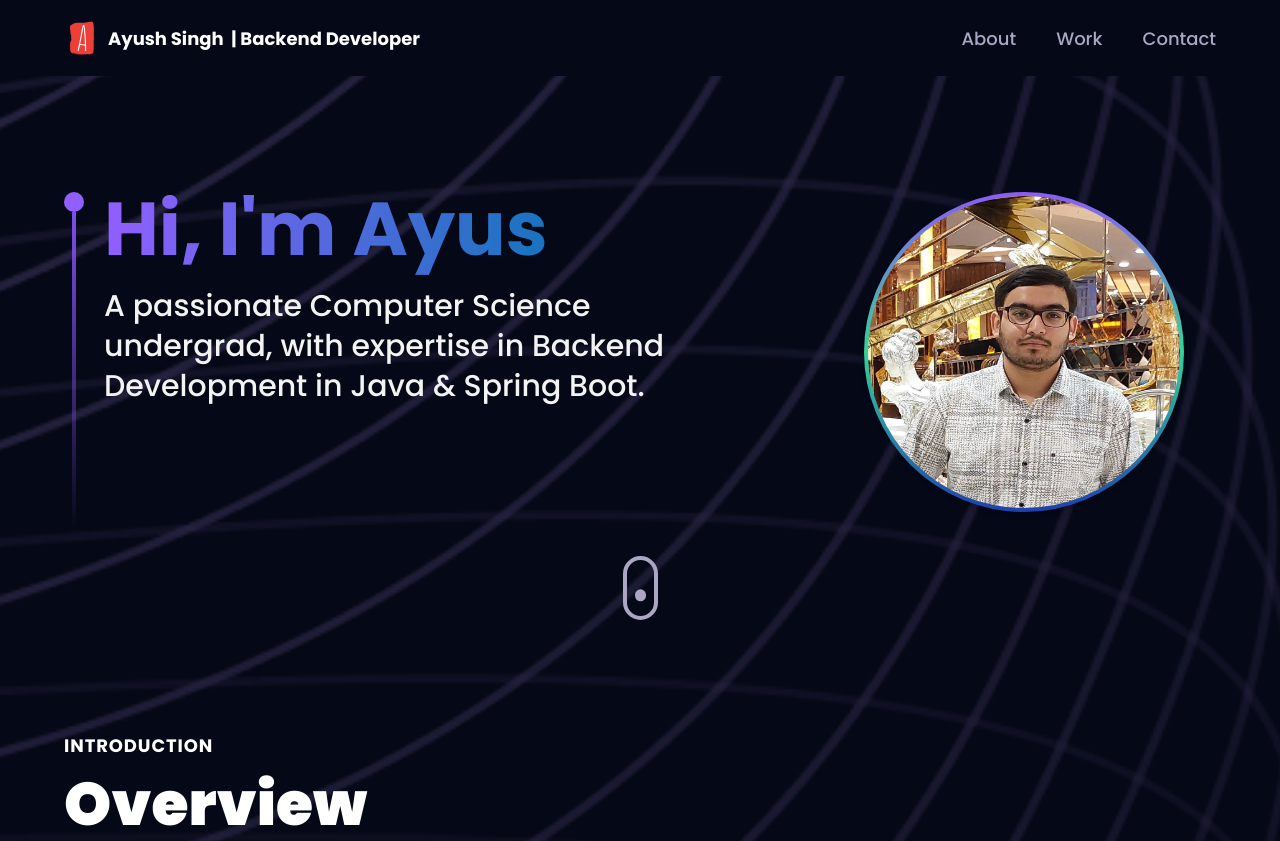
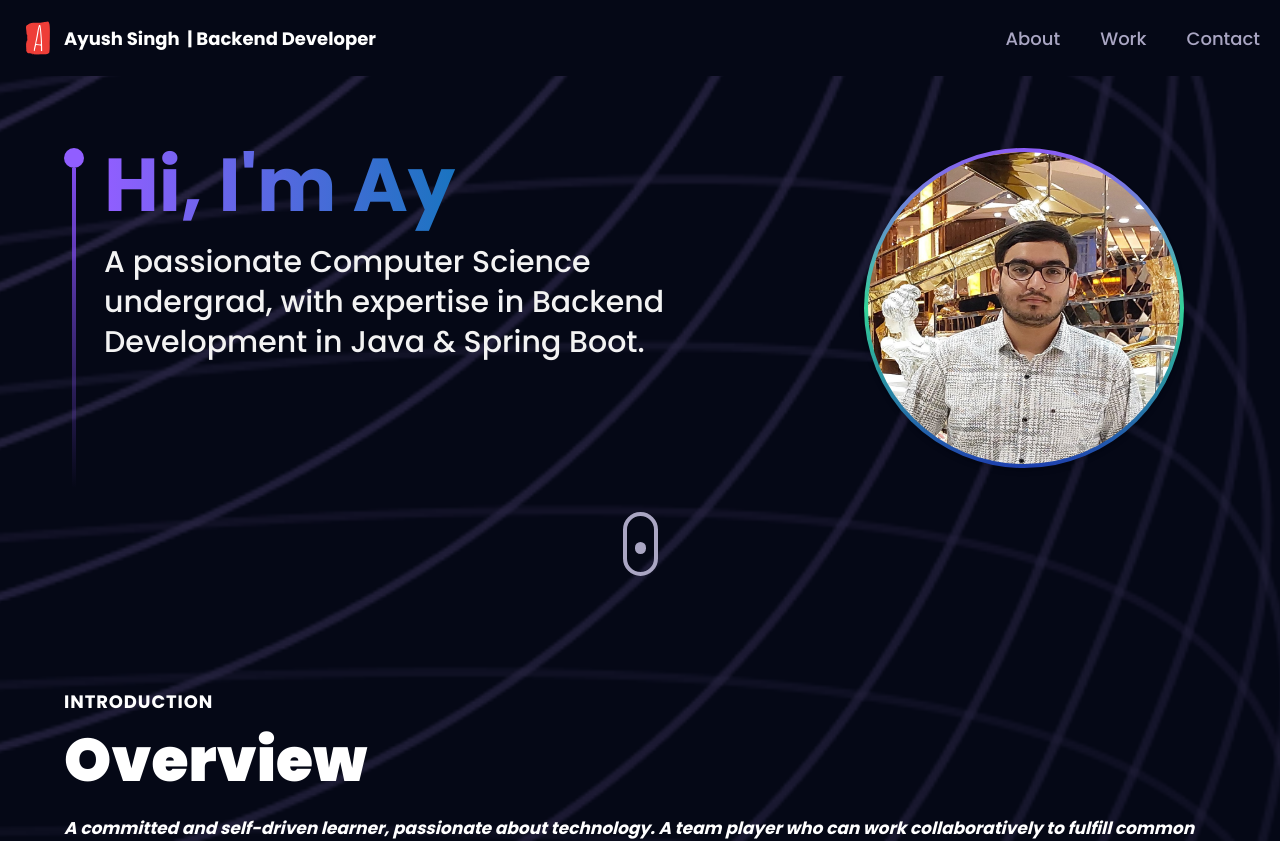
Before and after one commit to singhayush20/portfolio-website, a React (Vite) app: page / in a window 1280 px wide. Shown: the top 841 px of the page. Built offline with nearby package versions, Linux system fonts and the light colour scheme.

Commit message:
navbar and hero section positioning fixed

```diff
--- a/src/App.jsx
+++ b/src/App.jsx
@@ -4,7 +4,7 @@ import { About, Contact, Experience, Hero, Feedbacks, Navbar, Tech, Works, Stars
 function App() {
   return (
     <BrowserRouter>
-      <div className='bg-primary'>
+      <div className='bg-primary relative'>
         <div className='bg-hero-pattern bg-cover bg-no-repeat bg-center'>
             <Navbar />
             <Hero />
--- a/src/components/Hero.jsx
+++ b/src/components/Hero.jsx
@@ -5,7 +5,7 @@ import { profile } from '../assets'
 import { TypeAnimation } from 'react-type-animation';
 const Hero = () => {
   return (
-    <section className='w-full mx-auto mt-24'>
+    <section className='w-full relative bg-no-repeat bg-center pt-20 md:pt-32'>
       <div className=' flex flex-col md:flex-row justify-evenly items-center md:mx-auto'>
         <div className={` md:w-[60%] w-[100%] inset-0 max-w-7xl mx-auto ${styles.paddingX} flex flex-row items-start gap-5`}>
           <div className='flex flex-col justify-center items-center mt-5'>
--- a/src/components/Navbar.jsx
+++ b/src/components/Navbar.jsx
@@ -1,14 +1,13 @@
-import React, { useEffect, useState } from 'react'
+import React, { useState } from 'react';
 import { Link } from 'react-router-dom';
-import { styles } from '../styles/style';
-import { navLinks } from '../constants/index'
-import { logo, menu, close } from '../assets'
+import { navLinks } from '../constants/index';
+import { logo, menu, close } from '../assets';
 
 const Navbar = () => {
+  const [toggle, setToggle] = useState(false);
   const [active, setActive] = useState("");
-  const [toggle, setToggle] = useState(false);
   return (
-    <nav className={`${styles.paddingX} w-full flex items-center py-5 bg-primary`}>
+    <nav className='fixed top-0 w-full flex items-center px-5 py-5 z-50 bg-primary'>
       <div className='w-full flex justify-between items-center max-w-7xl mx-auto'>
         <Link to="/" className='flex items-center gap-2'
           onClick={() => {
@@ -47,7 +46,7 @@ const Navbar = () => {
         </div>
       </div>
     </nav>
-  )
+  );
 }
 
-export default Navbar
+export default Navbar;
```
